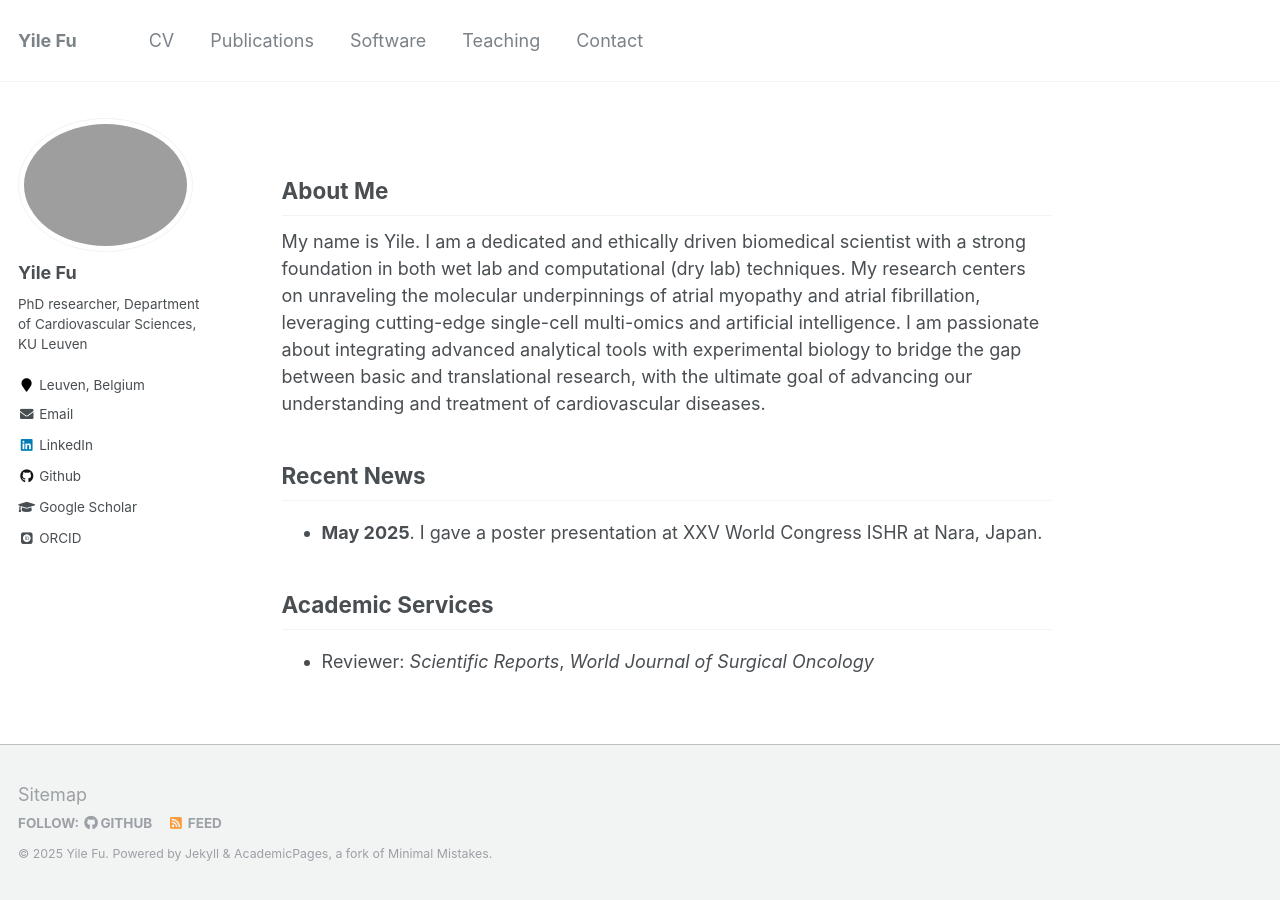
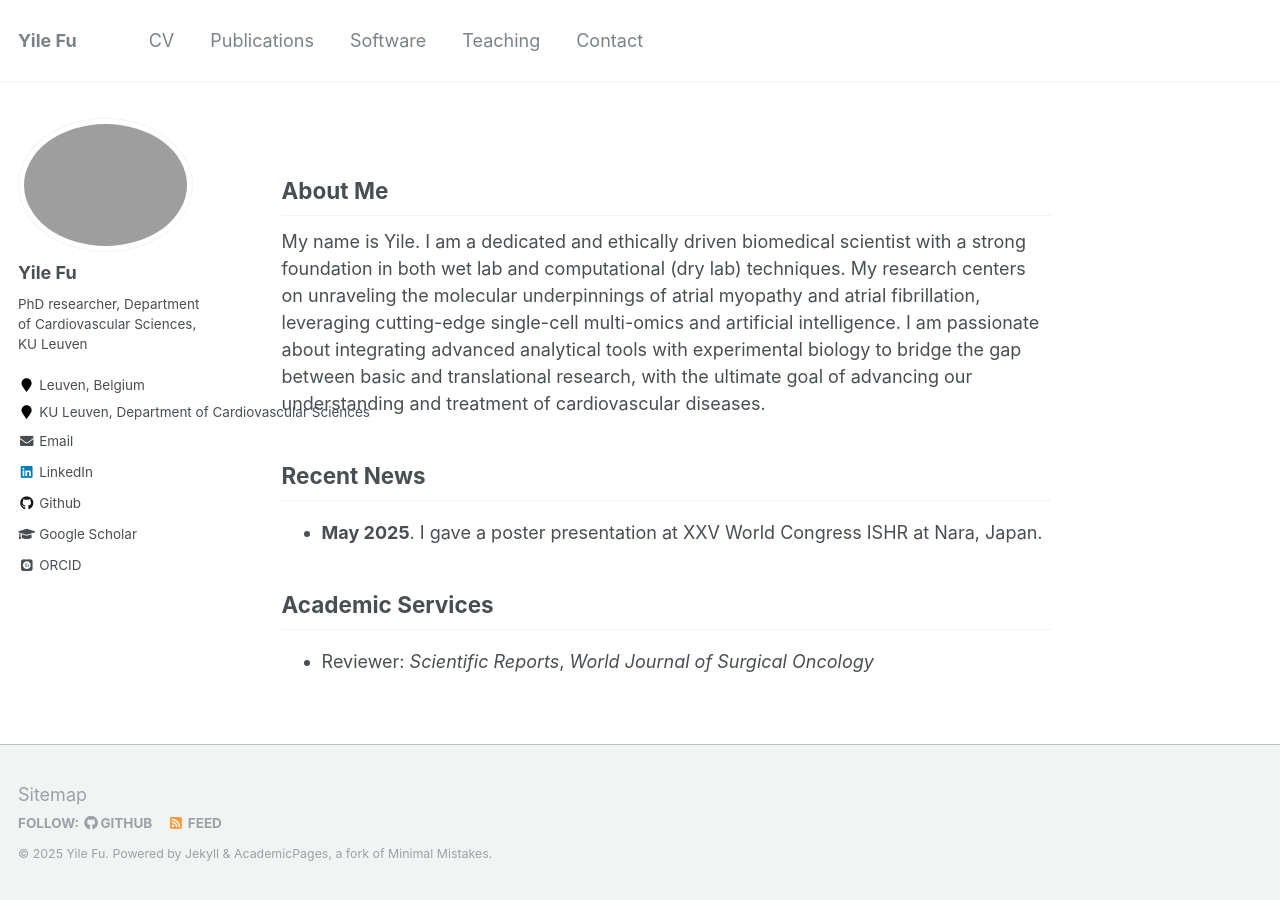
Before and after one commit to yilevine/yilefu.github.io, a Jekyll site: the page built from _pages/about.md, in a window 1280 px wide. Built offline with Jekyll 4.4.1, drawn with Linux system fonts in a browser that asks for light colours; some web fonts are replaced; part of the change alters nothing that is shown.

Commit message:
Customize my academic website

```diff
--- a/_config.yml
+++ b/_config.yml
@@ -57,7 +57,7 @@ yandex_site_verification :
 
 # Social Sharing
 twitter:
-  username               : &twitter
+  username               :
 facebook:
   username               :
   app_id                 :
@@ -66,8 +66,8 @@ og_image                 :  # Open Graph/Twitter default site image
 # For specifying social profiles
 # - https://developers.google.com/structured-data/customize/social-profiles
 social:
-  type                   : # Person or Organization (defaults to Person)
-  name                   : # If the user or organization name differs from the site's name
+  type                   : "Person"
+  name                   : "Yile Fu"
   links:
     - "https://scholar.google.com/citations?hl=en&user=r7ddgHkAAAAJ"
     - "https://github.com/yilevine"
@@ -87,10 +87,10 @@ analytics:
 # Site Author
 author:
   name             : "Yile Fu"
-  avatar           : "profile.jpg"
+  avatar           : "images/profile.jpg"
   bio              : "PhD researcher, Department of Cardiovascular Sciences, KU Leuven"
   location         : "Leuven, Belgium"
-  employer         :
+  employer         : "KU Leuven, Department of Cardiovascular Sciences"
   googlescholar    : "https://scholar.google.com/citations?hl=en&user=r7ddgHkAAAAJ"
   email            : "yile.fu@kuleuven.be"
   uri              :
@@ -239,7 +239,7 @@ defaults:
       layout: single
       author_profile: true
       share: true
-      comment: true
+      comments: true
   # _talks
   - scope:
       path: ""
@@ -259,7 +259,7 @@ sass:
 permalink: /:categories/:title/
 # paginate: 5 # amount of posts to show
 # paginate_path: /page:num/
-timezone: America/Los_Angeles # http://en.wikipedia.org/wiki/List_of_tz_database_time_zones
+timezone: Europe/Brussels # http://en.wikipedia.org/wiki/List_of_tz_database_time_zones
 
 
 # Plugins
```
